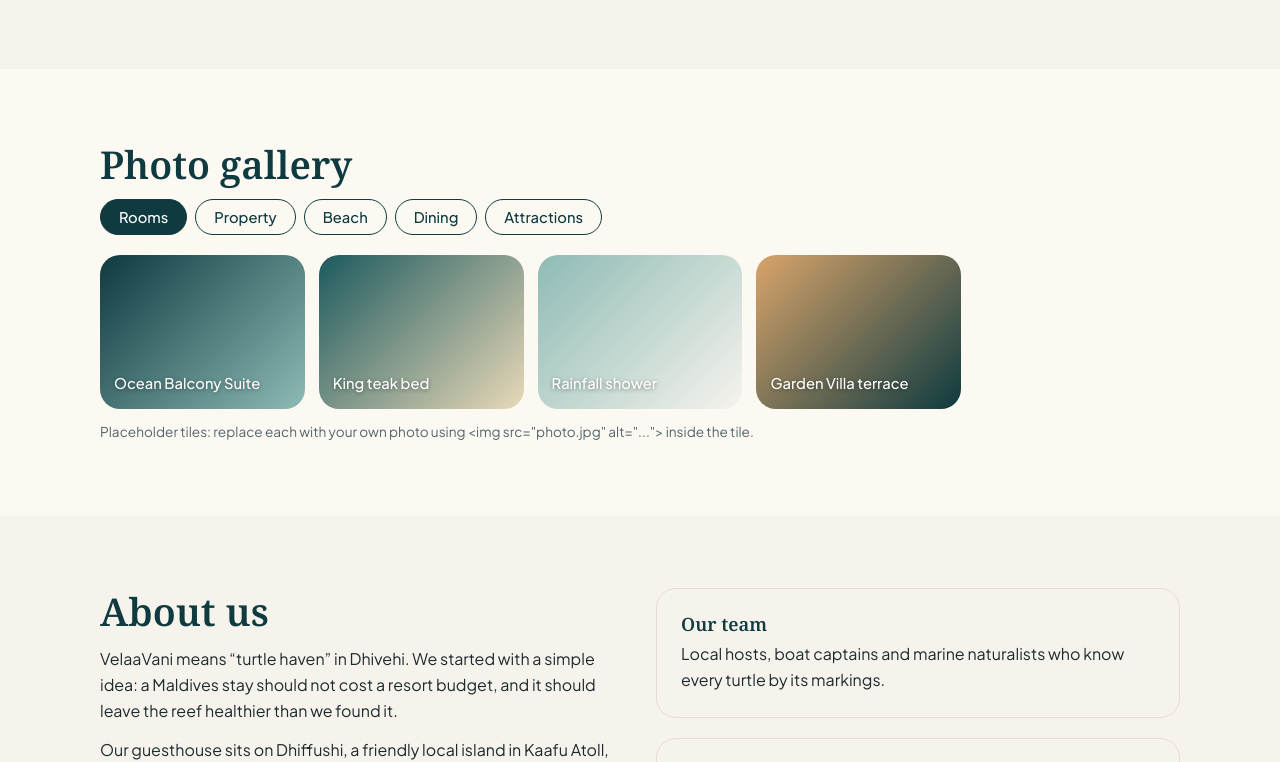
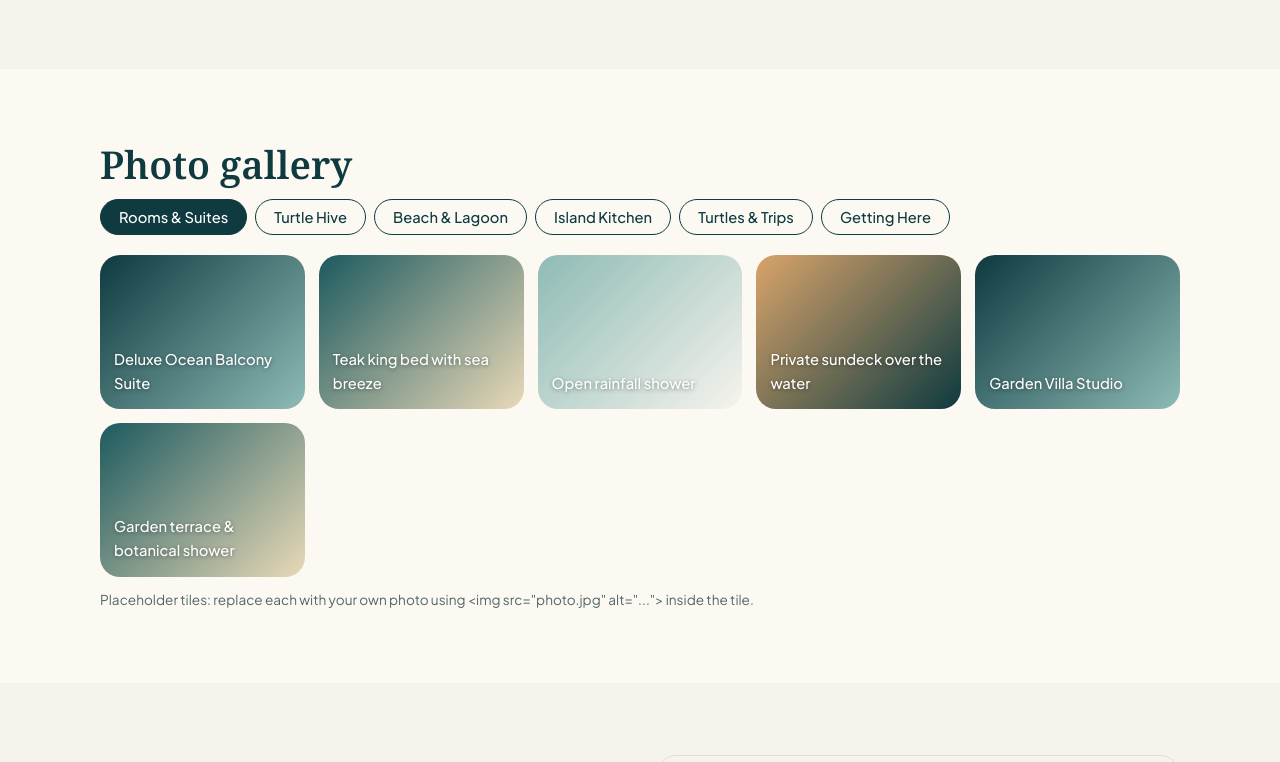
Before and after one commit to s080622-crypto/velaavani-website, a plain HTML site: page index.html in a window 1280 px wide. Shown: the part 2038-2800 px from the top of the page. Drawn offline with Linux system fonts and the light colour scheme.

Commit message:
Add files via upload

```diff
--- a/index.html
+++ b/index.html
@@ -79,6 +79,10 @@ footer{background:var(--teal);color:#d4e6e3;padding:40px 0;font-size:.92rem}
 footer a{color:#fff}
 .sticky{position:fixed;left:0;right:0;bottom:0;z-index:30;background:var(--teal);color:#fff;padding:10px 16px;display:flex;gap:16px;justify-content:center;align-items:center;flex-wrap:wrap}
 .sticky .btn{background:var(--aqua);color:var(--teal);padding:8px 20px}
+.wa-float{position:fixed;right:18px;bottom:78px;z-index:40;width:58px;height:58px;border-radius:50%;background:#25D366;display:grid;place-items:center;box-shadow:0 4px 14px rgba(0,0,0,.3);transition:transform .2s}
+.wa-float:hover{transform:scale(1.08);background:#1ebe5b}
+.wa-float svg{width:32px;height:32px;fill:#fff}
+@media(max-width:600px){.wa-float{right:14px;bottom:92px;width:54px;height:54px}}
 .ok{color:var(--teal);font-weight:700;margin-top:10px}
 @media(prefers-reduced-motion:reduce){html{scroll-behavior:auto}}
 </style>
@@ -254,17 +258,20 @@ footer a{color:#fff}
 
 <div class="sticky"><span data-i="sticky">From $105 / night · Free breakfast &amp; snorkel gear</span><a class="btn" href="#book" data-i="booknow">Book direct now</a></div>
 
+<a class="wa-float" href="https://wa.me/9600000000" target="_blank" rel="noopener" aria-label="Chat with us on WhatsApp"><svg viewBox="0 0 32 32" aria-hidden="true"><path d="M16.04 3C9.4 3 4 8.38 4 15.02c0 2.12.55 4.19 1.6 6.01L4 29l8.14-1.56a12 12 0 0 0 3.9.65C22.68 28.09 28 22.7 28 16.06 28 9.4 22.68 3 16.04 3zm0 22.08c-1.2 0-2.38-.24-3.48-.7l-.5-.2-4.84.93.97-4.7-.23-.52a9.1 9.1 0 0 1-1.4-4.87c0-5.04 4.1-9.14 9.15-9.14 5.04 0 9.15 4.1 9.15 9.14 0 5.05-4.1 9.06-9.12 9.06zm5.03-6.8c-.27-.14-1.6-.8-1.85-.88-.25-.1-.43-.14-.6.13-.18.27-.7.88-.86 1.06-.16.18-.32.2-.6.07-.27-.14-1.15-.42-2.2-1.35-.8-.72-1.35-1.6-1.5-1.87-.16-.27-.02-.42.12-.55.12-.12.27-.32.4-.48.14-.16.18-.27.27-.45.1-.18.05-.34-.02-.48-.07-.14-.6-1.45-.83-1.98-.22-.52-.44-.45-.6-.46h-.52c-.18 0-.48.07-.73.34-.25.27-.96.94-.96 2.3s.98 2.67 1.12 2.85c.14.18 1.93 2.95 4.67 4.13.65.28 1.16.45 1.56.58.65.2 1.25.18 1.72.1.52-.08 1.6-.65 1.82-1.29.23-.63.23-1.17.16-1.29-.07-.12-.25-.2-.52-.34z"/></svg></a>
+
 <script>
 // Gallery
-var G={rooms:["Ocean Balcony Suite","King teak bed","Rainfall shower","Garden Villa terrace"],property:["House jetty","Sundeck","Garden courtyard","Transparent kayaks"],beach:["Bikini beach","Sandbank at low tide","Sunset shoreline","Lagoon shallows"],dining:["Mashuni & roshi breakfast","Fresh tuna lunch","Island dinner","Coconut and fruit"],attractions:["House reef turtles","Sandbank trip","Dolphin cruise","Dhiffushi village walk"]};
+var G={suites:["Deluxe Ocean Balcony Suite","Teak king bed with sea breeze","Open rainfall shower","Private sundeck over the water","Garden Villa Studio","Garden terrace & botanical shower"],hive:["VelaaVani guesthouse entrance","Turtle Hive house jetty","Transparent kayaks & paddleboards","Sundeck with Starlink Wi-Fi","Teak lounge & garden courtyard"],lagoon:["Dhiffushi bikini beach","Sandbank at low tide","Sunset over the lagoon","Warm lagoon shallows"],kitchen:["Free Maldivian breakfast: mashuni & roshi","Fresh catch of the day","Island lunch & dinner on request","Coconut & tropical fruit"],turtles:["Snorkeling with green turtles","Hawksbill at our house reef","Guided trip with our marine naturalist","Sandbank excursion","Dolphin cruise","Dhiffushi village walk"],arrival:["Meet & greet at Velana Airport, Counter B-12","Speedboat to Dhiffushi, 45 min","Harbour buggy to VelaaVani","Welcome to the Hive"]};
+var L={suites:"Rooms & Suites",hive:"Turtle Hive",lagoon:"Beach & Lagoon",kitchen:"Island Kitchen",turtles:"Turtles & Trips",arrival:"Getting Here"};
 var C=[["#0E3A40","#8EBBB5"],["#1c5a5e","#e9d9b8"],["#8EBBB5","#F6F3ED"],["#d9a46a","#0E3A40"]];
 var tabs=document.getElementById('tabs'),gal=document.getElementById('gal');
 function show(k){
  gal.innerHTML=G[k].map(function(t,i){return '<div class="tile" role="img" aria-label="'+t+'" style="background:linear-gradient(135deg,'+C[i%4][0]+','+C[i%4][1]+')">'+t+'</div>'}).join('');
  [].forEach.call(tabs.children,function(b){b.setAttribute('aria-pressed',b.dataset.k===k)});
 }
-Object.keys(G).forEach(function(k){var b=document.createElement('button');b.textContent=k[0].toUpperCase()+k.slice(1);b.dataset.k=k;b.onclick=function(){show(k)};tabs.appendChild(b)});
-show('rooms');
+Object.keys(G).forEach(function(k){var b=document.createElement('button');b.textContent=L[k];b.dataset.k=k;b.onclick=function(){show(k)};tabs.appendChild(b)});
+show('suites');
 
 // Languages
 var T={
```
